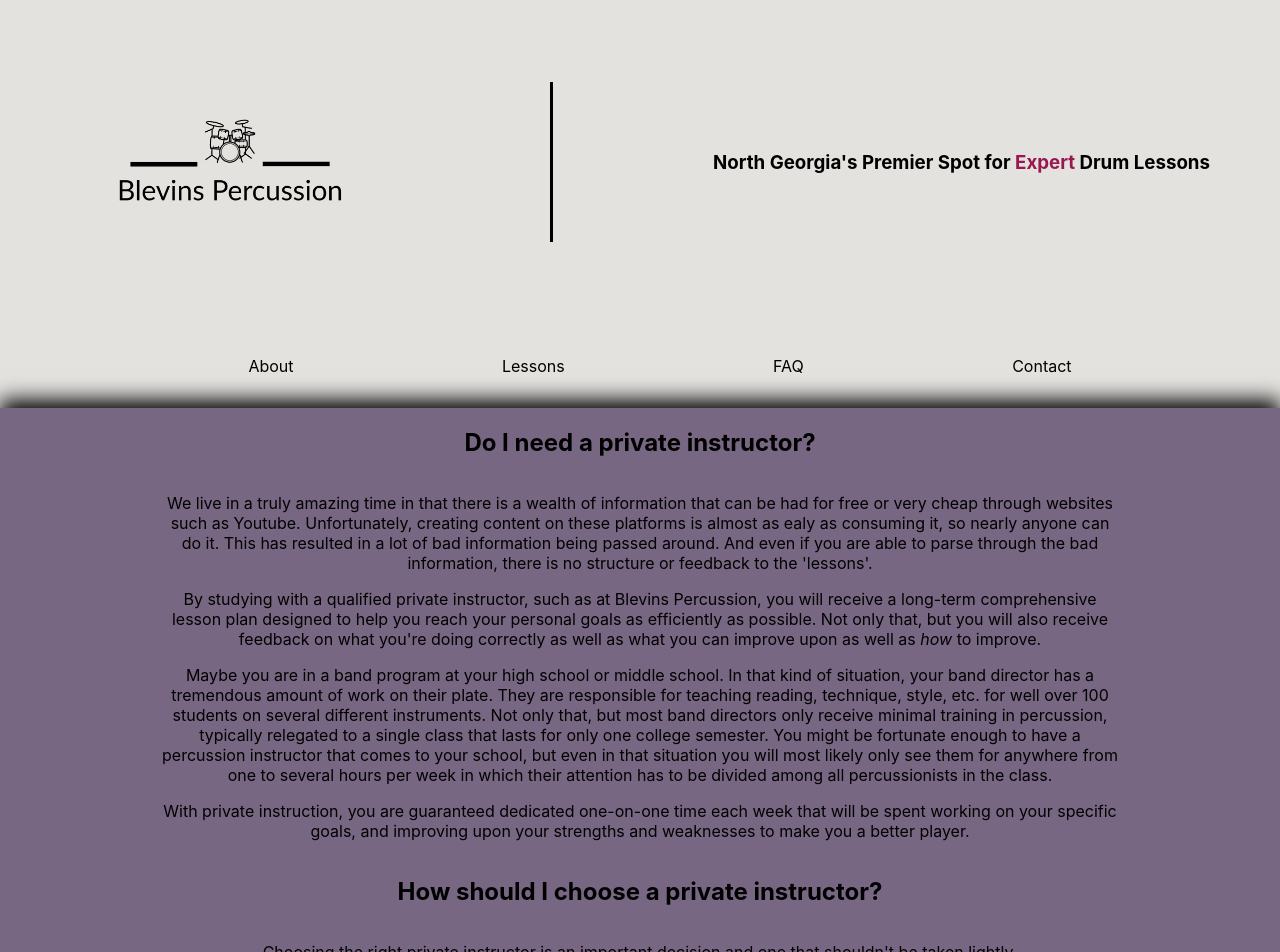
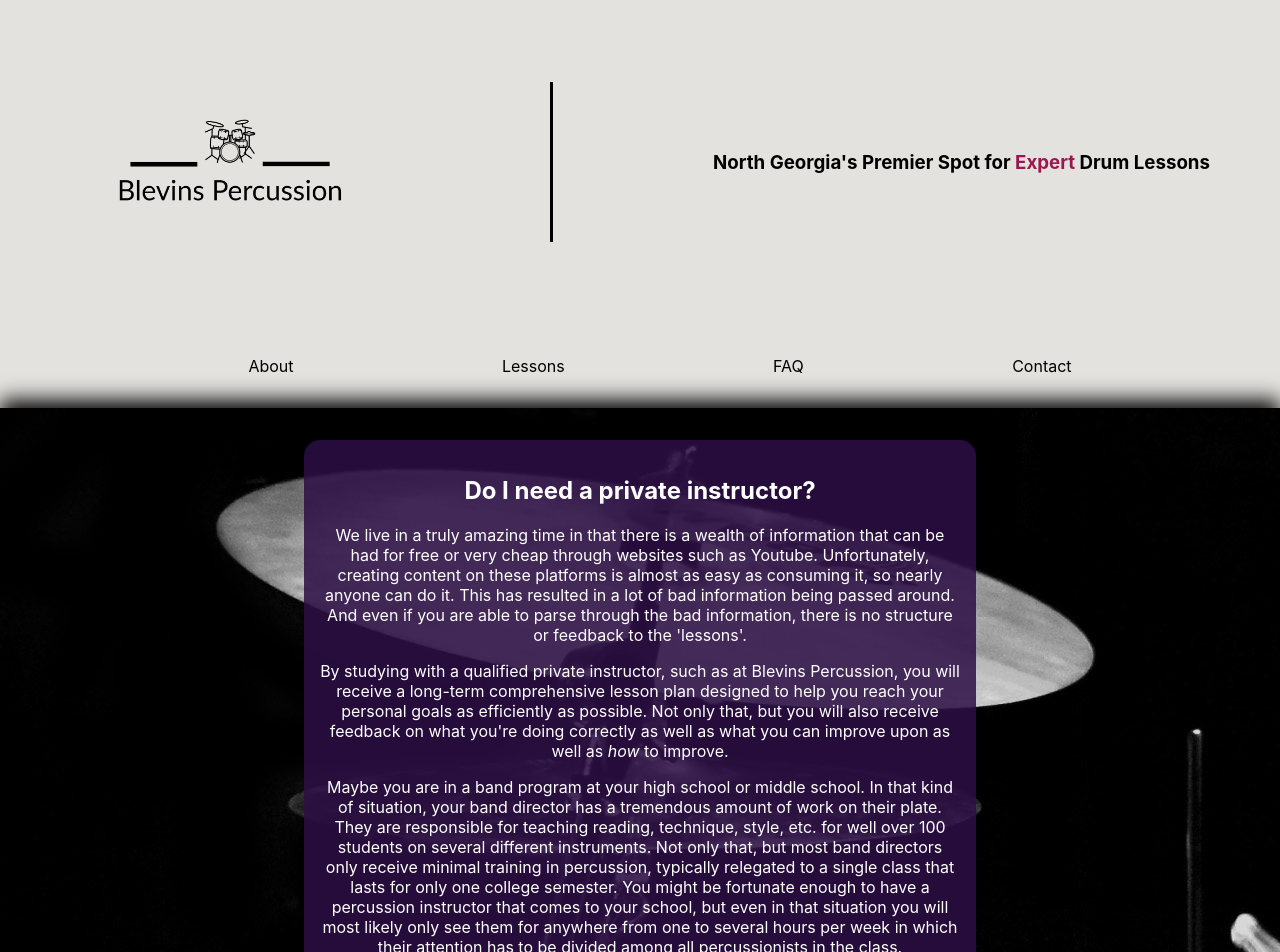
Before and after one commit to blevinspercussion/drum-lessons-website, a React (Create React App) app: page /faq in a window 1280 px wide. Shown: the top 952 px of the page. Built offline with nearby package versions, Linux system fonts and the light colour scheme; a web font is replaced by a local one.

Commit message:
Add more css styling

```diff
--- a/src/App.css
+++ b/src/App.css
@@ -1,6 +1,6 @@
 :root {
   --main-bg-color: #e3e2df;
-  --secondary-bg-color: #786782;
+  --secondary-bg-color: #2d0f45d9;
   --main-text-color: black;
   --hilight-text-color: #9a1750;
 }
--- a/src/components/Faq.jsx
+++ b/src/components/Faq.jsx
@@ -3,6 +3,7 @@ import './components.css';
 function Faq () {
     return (
         <div className='content faq'>
+            <div className='text-box'>
             <div className='question'>
                 <h2>Do I need a private instructor?</h2>
             </div>
@@ -10,7 +11,7 @@ function Faq () {
                 <p>
                     We live in a truly amazing time in that there is a wealth of information that can be had for
                     free or very cheap through websites such as Youtube. Unfortunately, creating content on
-                    these platforms is almost as ealy as consuming it, so nearly anyone can do it. This has resulted
+                    these platforms is almost as easy as consuming it, so nearly anyone can do it. This has resulted
                     in a lot of bad information being passed around. And even if you are able to parse through the bad
                     information, there is no structure or feedback to the 'lessons'.
                 </p>
@@ -35,6 +36,7 @@ function Faq () {
                     on your specific goals, and improving upon your strengths and weaknesses to make you a better player.
                 </p>
             </div>
+            <hr />
             <div className='question'>
                 <h2>How should I choose a private instructor?</h2>
             </div>
@@ -68,6 +70,7 @@ function Faq () {
                     be sufficient.
                 </p>
             </div>
+            <hr />
             <div className='question'>
                 <h2>Why should I take lessons at Blevins Percussion?</h2>
             </div>
@@ -99,6 +102,7 @@ function Faq () {
 
                 </p>
             </div>
+            </div>
         </div>
     )
 }
--- a/src/components/components.css
+++ b/src/components/components.css
@@ -35,14 +35,21 @@
 .content {
     display: flex;
     justify-content: center;
-    align-items: flex-start;
-    background-color: var(--secondary-bg-color);
+    align-items: center;
+    /* background-color: var(--secondary-bg-color); */
+    background-image: url('banner.jpg');
     flex-wrap: wrap;
     box-shadow: 0 -8px 20px black;
 }
 
 .text-box {
     max-width: 50vw;
+    background-color: var(--secondary-bg-color);
+    padding: 1rem;
+    border-radius: 1rem;
+    color: white;
+    margin: 2rem 0 2rem 0;
+
 }
 
 .inline-image {
```
Also changed, not shown: src/components/banner.jpg (added).
